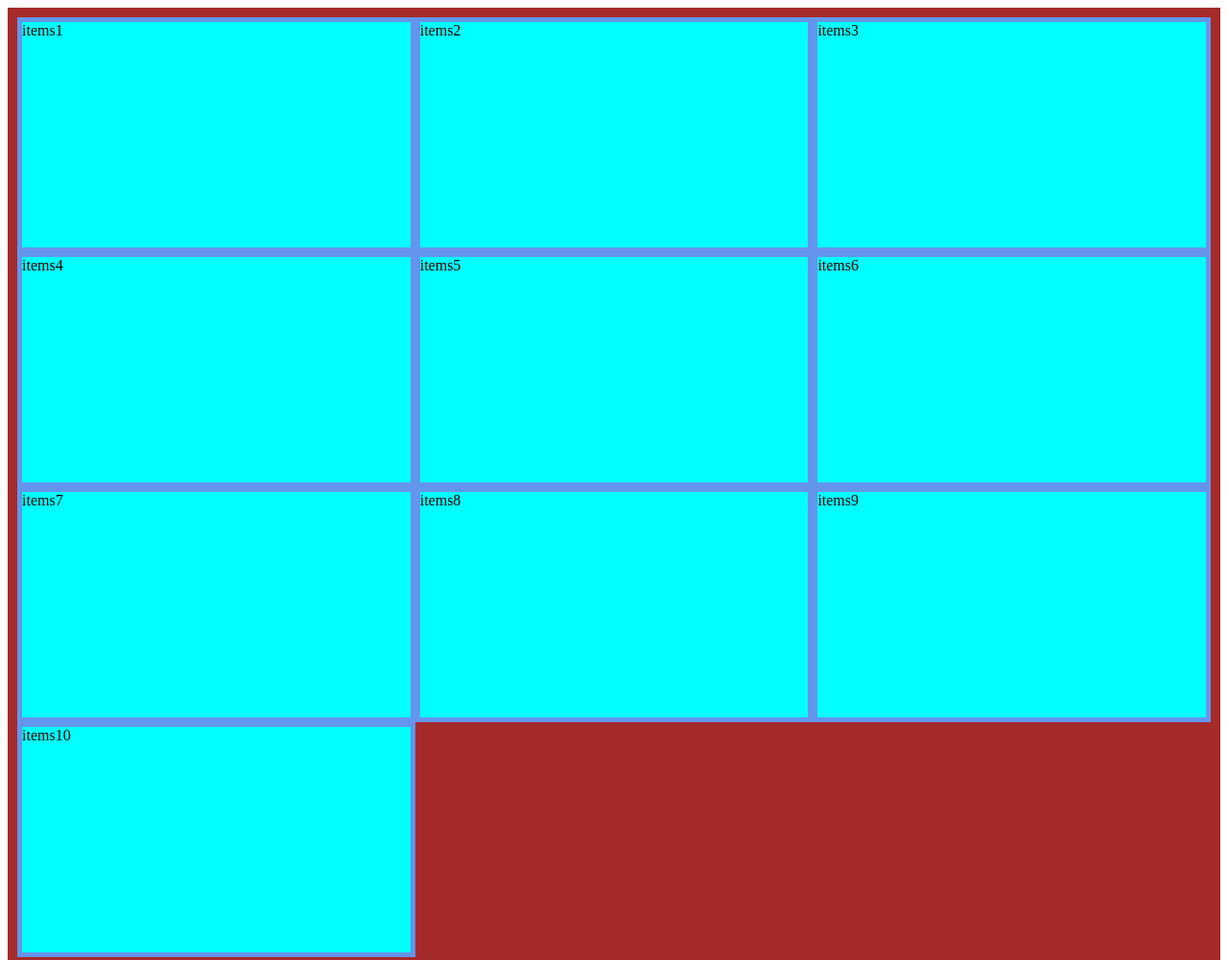
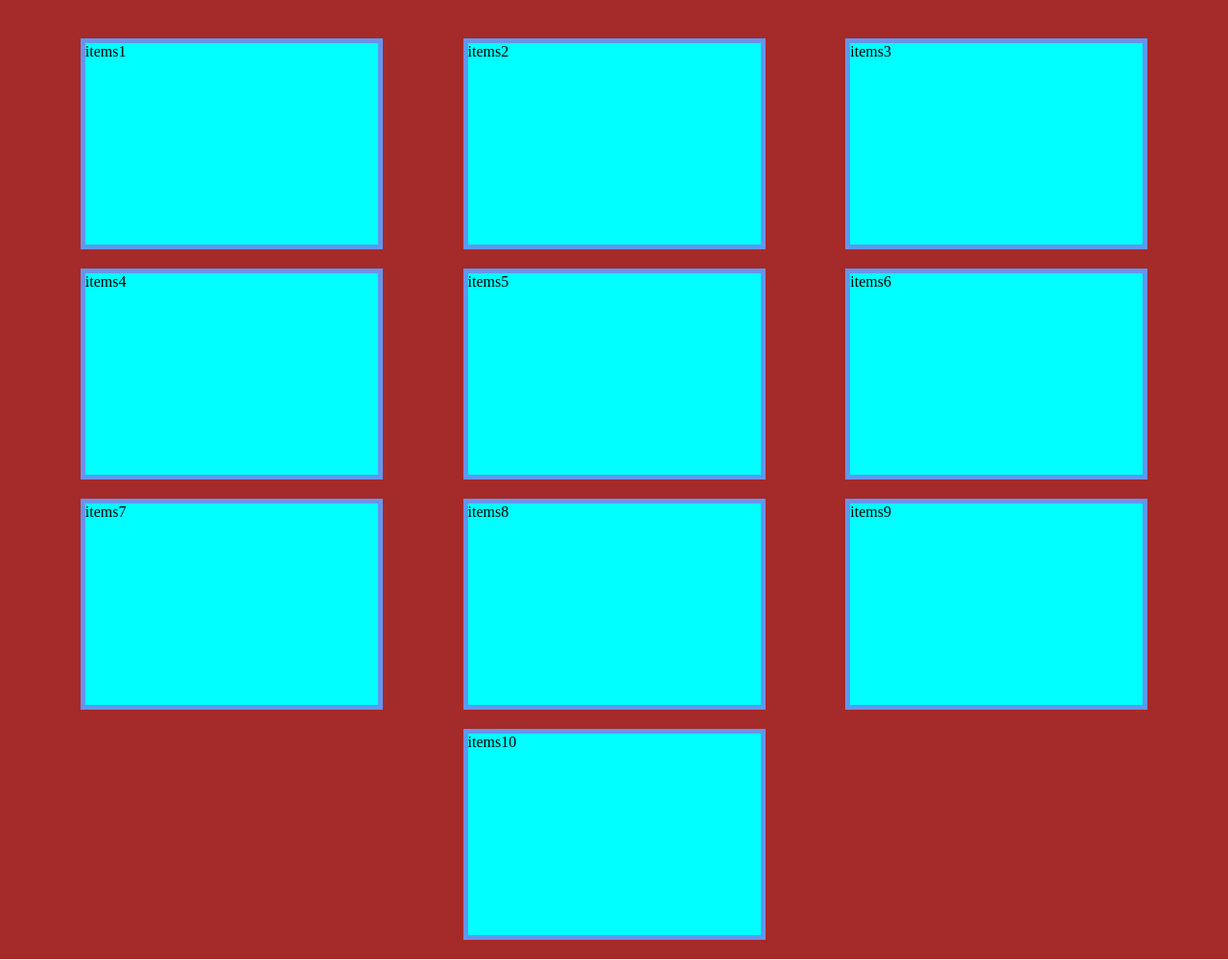
Before and after one commit to ambarsuarezriera/practicaFlex, a plain HTML site: page index.html in a window 1280 px wide. Shown: the top 1001 px of the page at 96% size. Drawn offline with Linux system fonts and the light colour scheme.

Commit message:
cambio css

```diff
--- a/css/style.css
+++ b/css/style.css
@@ -1,5 +1,13 @@
 * {
     box-sizing: border-box;
+
+}
+
+body {
+
+    margin: 0;
+	padding: 0;
+
 }
 
 .container {
@@ -12,7 +20,9 @@
     display: flex;
     flex-direction: row;
     flex-wrap: wrap;
-    justify-content: space-between;
+    justify-content: space-evenly;
+    padding-top: 30px;
+
 
 }
 
@@ -21,8 +31,8 @@
      /* ------properties css  style ------*/
     background-color: cyan;
     border: thick solid cornflowerblue;
-    width: 33.33%;
-
+    width: 25%;
+    margin: 10px;
 
 
     /*-------properties flexbox---------*/
```
Also changed, not shown: index.html (+1 -1 lines).
